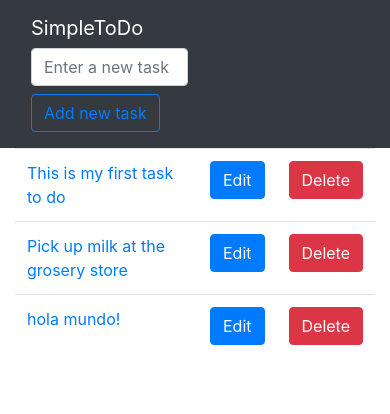
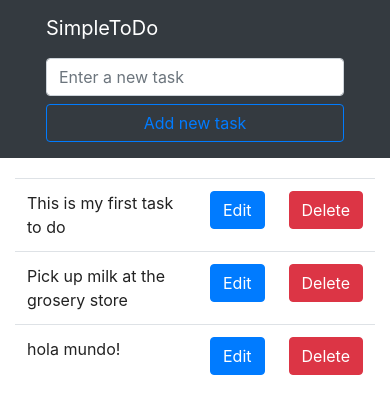
Before and after one commit to santidr/django-todo-app, a Django app: page / in a window 390 px wide. Shown: the top 414 px of the page. Run offline with Django 3.2, Linux system fonts and the light colour scheme; data comes from the database, SQL or seed files in the repository; some libraries are stand-ins or nearby versions.

Commit message:
Custom css styles added and reponsive improvements

```diff
--- /dev/null
+++ b/static/css/base.css
@@ -0,0 +1,44 @@
+header {
+    margin-bottom: 20px;
+}
+
+header nav form {
+    display: flex;
+    justify-content: space-around;
+}
+
+header nav form #new_task {
+    width: 60%;
+}
+
+table tbody td a {
+    color: #222222;
+}
+
+table tbody td a:hover {
+    text-decoration: none;
+}
+
+@media only screen and (max-width: 767px) {
+    header nav .logo {
+        margin-bottom: 10px;
+    }
+
+    header nav form {
+        justify-content: space-between;
+    }
+
+    header nav form #new_task {
+        width: 70%;
+    }
+}
+
+@media only screen and (max-width: 545px) {
+    header nav form #new_task {
+        width: 100%;
+    }
+
+    header nav form button {
+        width: 100%;
+    }
+}
--- a/tasks/forms.py
+++ b/tasks/forms.py
@@ -14,7 +14,7 @@ class TaskForm(forms.ModelForm):
                 attrs={
                     'class': 'form-control mr-sm-2',
                     'placeholder': 'Enter a new task',
-                    'style': 'width: 60%;',
+                    'id': 'new_task',
                 }
             )
         }
--- a/templates/base.html
+++ b/templates/base.html
@@ -1,19 +1,23 @@
 <!DOCTYPE html>
+{% load static %}
 <html lang="en">
 <head>
     <meta charset="UTF-8">
     <meta name="viewport" content="width=device-width, initial-scale=1.0">
     <title>ToDo app</title>
     <link rel="stylesheet" href="https://stackpath.bootstrapcdn.com/bootstrap/4.4.1/css/bootstrap.min.css" integrity="sha384-Vkoo8x4CGsO3+Hhxv8T/Q5PaXtkKtu6ug5TOeNV6gBiFeWPGFN9MuhOf23Q9Ifjh" crossorigin="anonymous">
+    <link rel="stylesheet" href="{% static 'css/base.css' %}">
 </head>
 <body>
     {% block header %}
     <header>
         <nav class="navbar navbar-dark bg-dark">
             <div class="container">
-                <a class="navbar-brand" href="{% url 'home' %}">SimpleToDo</a>
+                <div class="logo col-sm-12 col-md-2">
+                    <a class="navbar-brand" href="{% url 'home' %}">SimpleToDo</a>
+                </div>
 
-                <form class="form-inline" method="post" style="width: 80%; display: inline-block;">
+                <form class="form-inline col-sm-12 col-md-10" method="post">
                     {% csrf_token %}
                     {{ form }}
                     <button class="btn btn-outline-primary my-2 my-sm-0" type="submit">Add new task</button>
--- a/todo_project/settings.py
+++ b/todo_project/settings.py
@@ -121,3 +121,4 @@ USE_TZ = True
 # https://docs.djangoproject.com/en/3.0/howto/static-files/
 
 STATIC_URL = '/static/'
+STATICFILES_DIRS = [os.path.join(BASE_DIR, 'static')]
```
